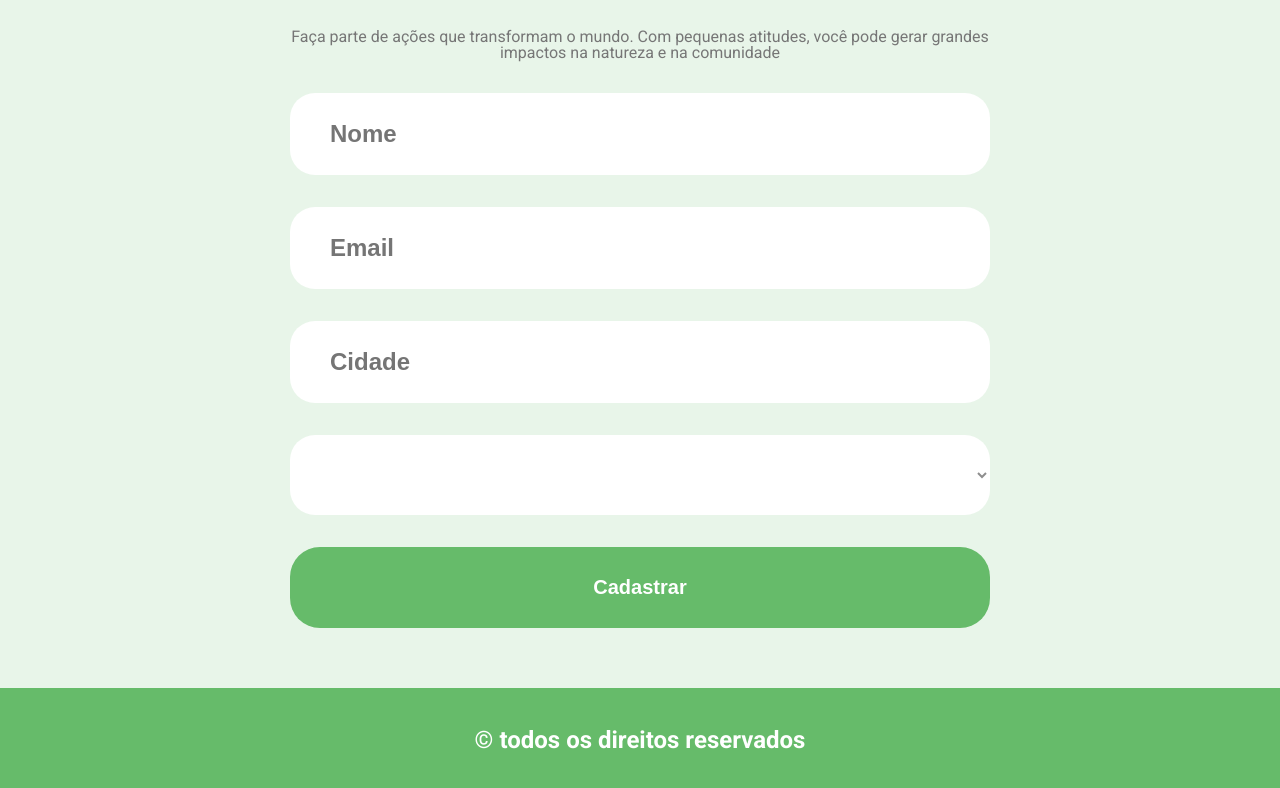
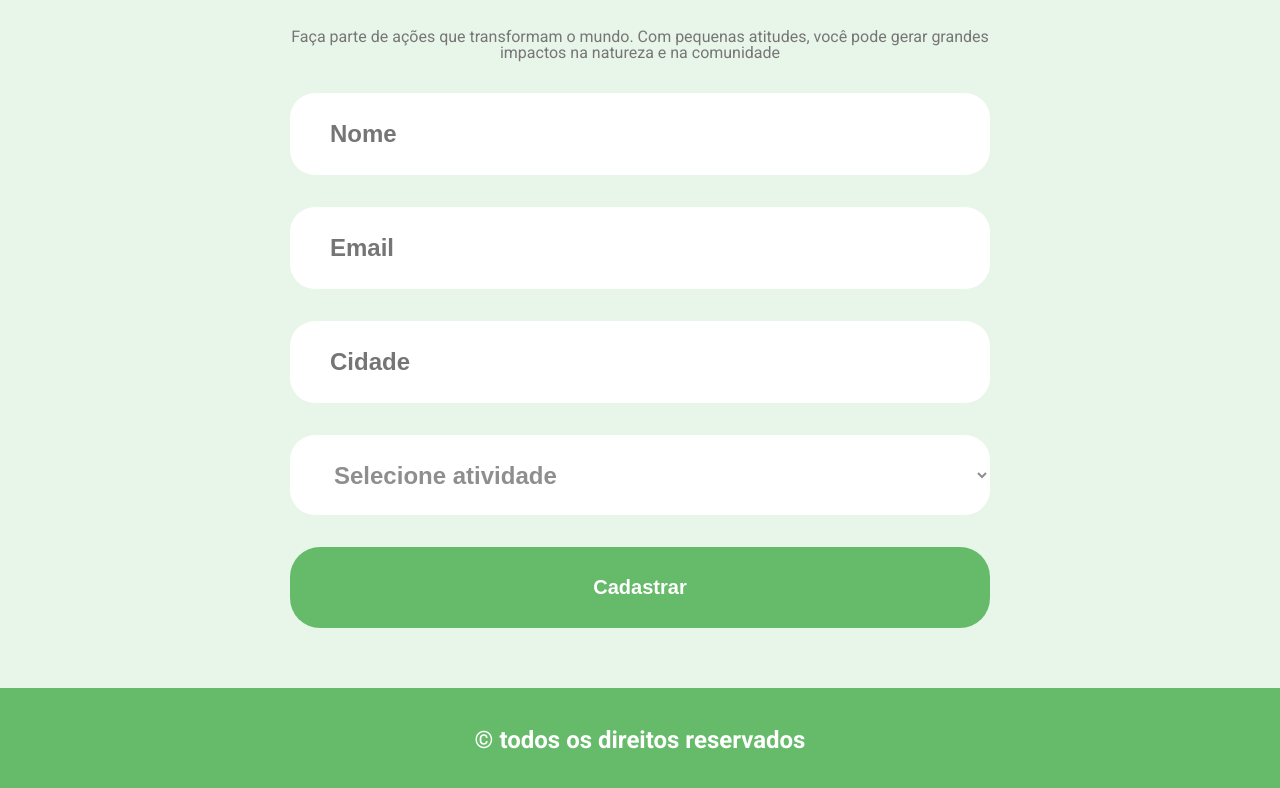
Before and after one commit to mikedsousa/verde_acao, a website built with Vite: page index.html in a window 1280 px wide. Shown: the part 1161-1949 px from the top of the page. Built offline with nearby package versions, Linux system fonts and the light colour scheme.

Commit message:
Add files via upload

```diff
--- a/index.html
+++ b/index.html
@@ -16,7 +16,7 @@
     <!-- Folha de estilos -->
     <link rel="stylesheet" href="./src/styles/main.scss" />
 
-    <title>Ação Verde</title>
+    <title>Verde Ação</title>
   </head>
   <body>
     <header class="cabecalho">
@@ -110,7 +110,7 @@
             placeholder="Cidade"
           />
           <select class="formulario__input" name="atividade" id="atividade">
-            <option value="Selecione atividade" disabled>
+            <option value="Selecione atividade" disabled selected>
               Selecione atividade
             </option>
           </select>
```
